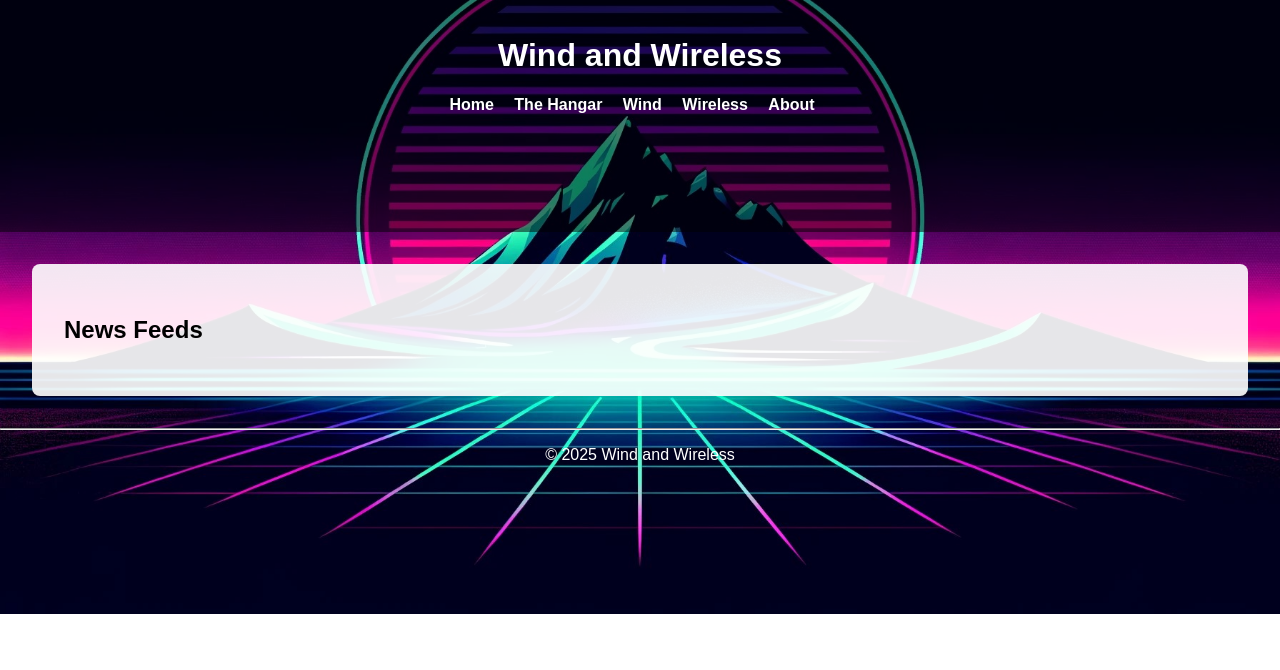
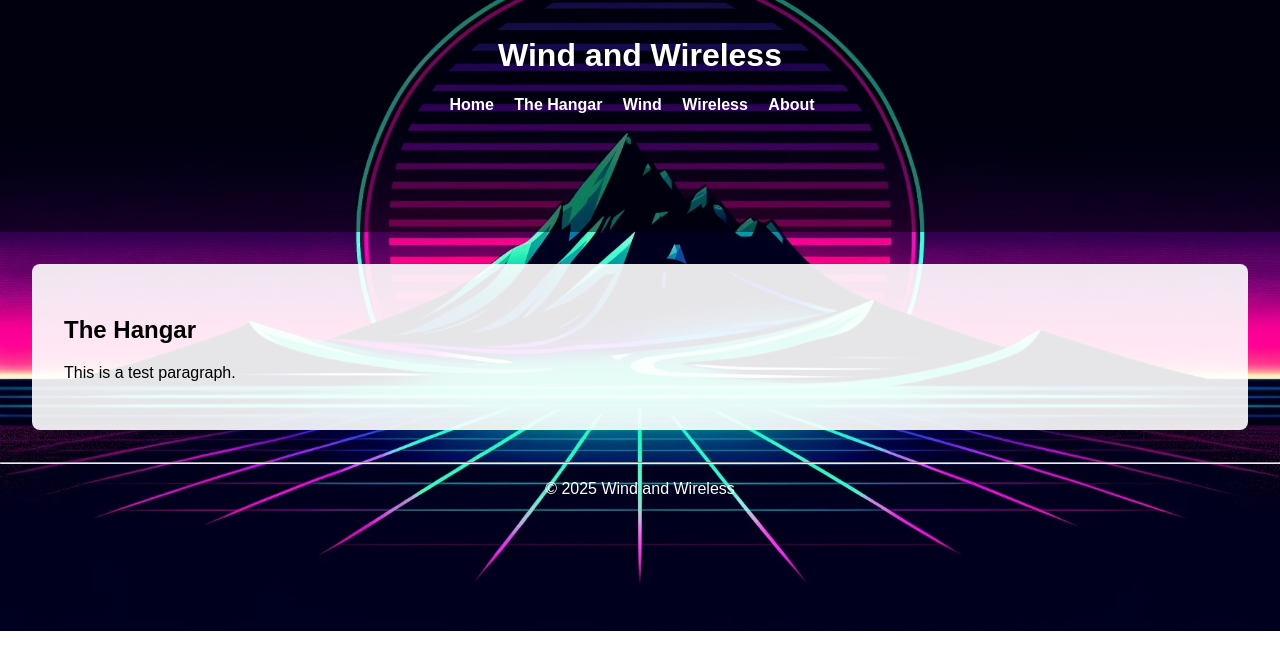
Before and after one commit to 00X30/WindWireless, a Jekyll site: the page built from the-hangar.md, in a window 1280 px wide. Shown: the top 670 px of the page. Built offline with Jekyll 4.4.1, drawn with Linux system fonts in a browser that asks for light colours.

Commit message:
Update the-hangar.md

```diff
--- a/the-hangar.md
+++ b/the-hangar.md
@@ -2,8 +2,9 @@
 layout: default
 title: The Hangar
 ---
-<h2>News Feeds</h2>
+<h2>The Hangar</h2>
+<p>This is a test paragraph.</p>
 
 <script>
-  console.log("Hello from The Hangar page!");
+  console.log("HELLO FROM THE HANGAR PAGE!");
 </script>
```
